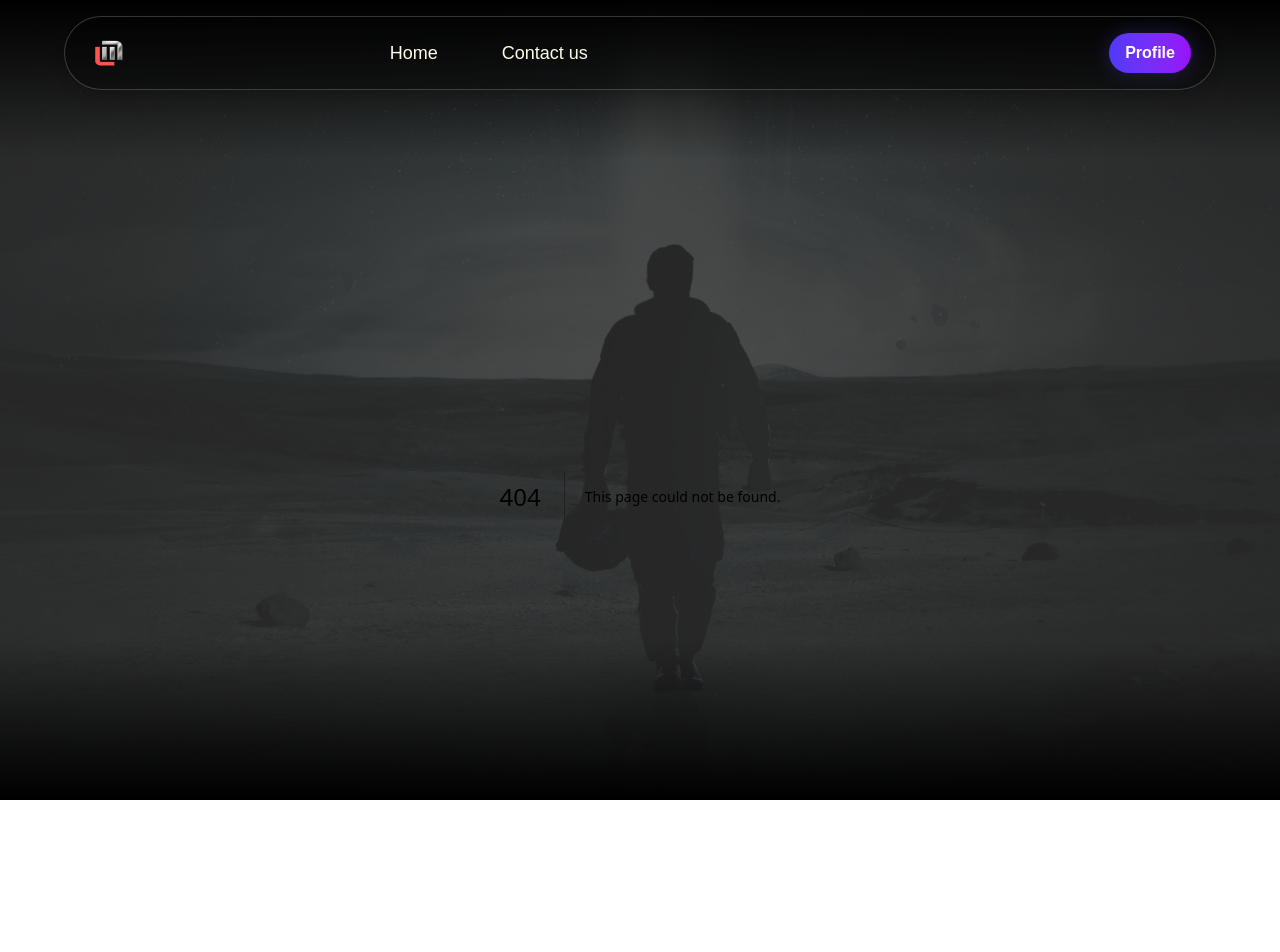
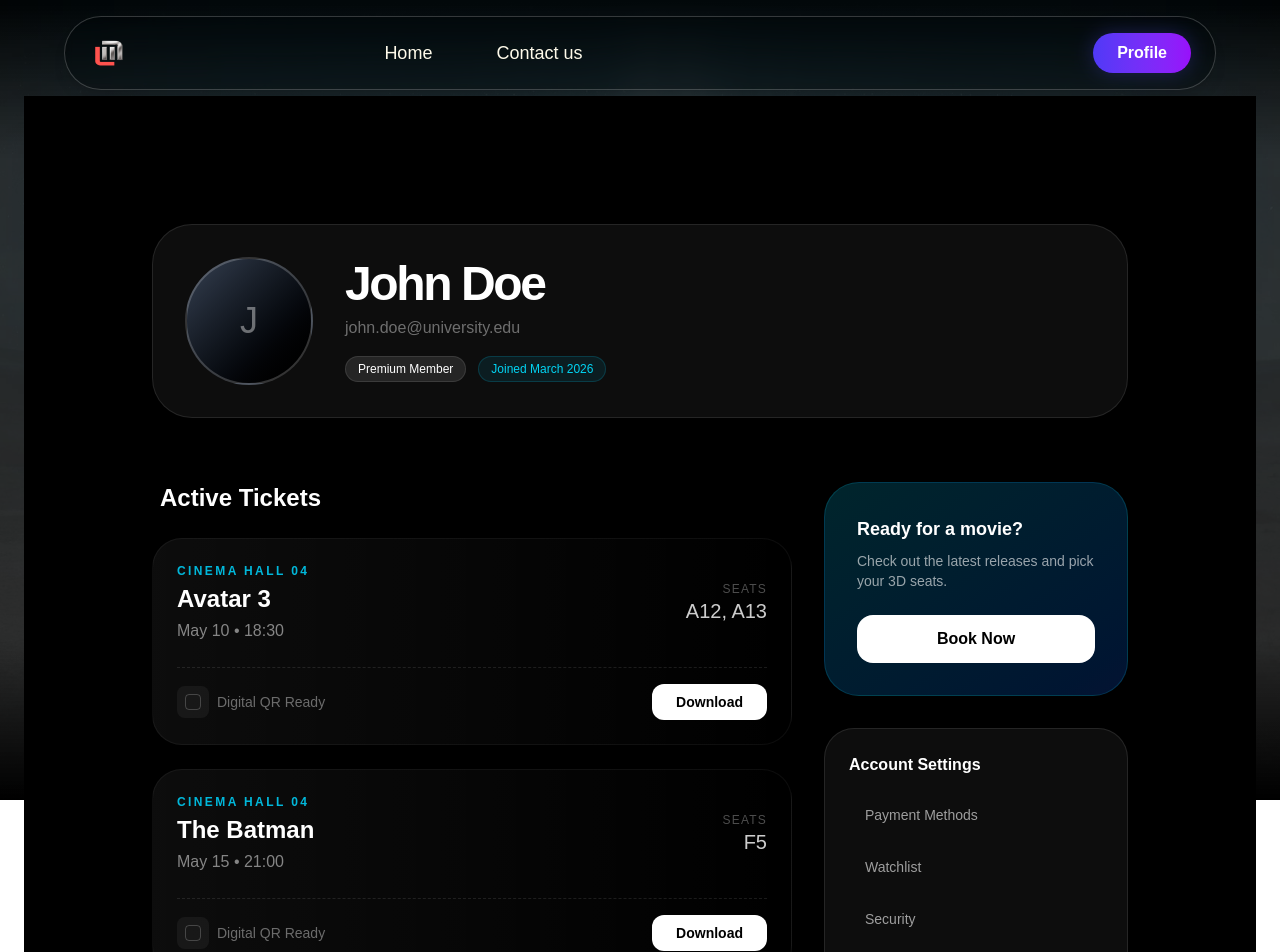
Before and after one commit to shamilka001/CMIS3222-RAD-Project, a Next.js app: page /booking in a window 1280 px wide. Before the commit this address had no page. Shown: the top 952 px of the page. Built offline with nearby package versions, Linux system fonts and the light colour scheme.

Commit message:
initial commit: added cinema dashboard and updated navbar

```diff
--- /dev/null
+++ b/src/app/booking/page.jsx
@@ -0,0 +1,115 @@
+"use client"
+
+import React, { useState } from 'react'
+import Link from 'next/link'
+
+export default function BookingDashboard() {
+  // Mock state - this would eventually come from your database (e.g., Neon Postgres)
+  const [user, setUser] = useState({
+    name: "John Doe",
+    email: "john.doe@university.edu",
+    memberSince: "March 2026",
+    bookings: [
+      { id: 1, movie: "Avatar 3", time: "18:30", date: "May 10", seats: "A12, A13" },
+      { id: 2, movie: "The Batman", time: "21:00", date: "May 15", seats: "F5" }
+    ]
+  })
+
+  return (
+    <div className="min-h-screen bg-black text-white selection:bg-cyan-500/30">
+      {/* Background Glow - Matches your premium cinema vibe */}
+      <div className="fixed top-0 left-1/2 -translate-x-1/2 w-full h-96 bg-cyan-900/20 blur-[120px] -z-10" />
+
+      <main className="max-w-5xl mx-auto px-6 pt-32 pb-20">
+
+        {/* Profile Section */}
+        <div className="flex flex-col md:flex-row items-center gap-8 mb-16 p-8 rounded-[40px] border border-white/10 bg-white/5 backdrop-blur-md">
+          <div className="relative group">
+            <div className="w-32 h-32 rounded-full bg-gradient-to-br from-gray-700 to-black border-2 border-white/20 overflow-hidden">
+              {/* Replace with actual user image if available */}
+              <div className="w-full h-full flex items-center justify-center text-4xl font-light text-white/40">
+                {user.name.charAt(0)}
+              </div>
+            </div>
+            <button className="absolute bottom-0 right-0 p-2 bg-white text-black rounded-full scale-0 group-hover:scale-100 transition-transform">
+              <svg xmlns="http://www.w3.org/2000/svg" width="16" height="16" fill="currentColor" viewBox="0 0 16 16">
+                <path d="M10.5 8.5a2.5 2.5 0 1 1-5 0 2.5 2.5 0 0 1 5 0z"/>
+                <path d="M2 4a2 2 0 0 0-2 2v6a2 2 0 0 0 2 2h12a2 2 0 0 0 2-2V6a2 2 0 0 0-2-2h-1.172a2 2 0 0 1-1.414-.586l-.828-.828A2 2 0 0 0 9.172 2H6.828a2 2 0 0 0-1.414.586l-.828.828A2 2 0 0 1 3.172 4H2zm.5 2a.5.5 0 1 1 0-1 .5.5 0 0 1 0 1zm9 2.5a3.5 3.5 0 1 1-7 0 3.5 3.5 0 0 1 7 0z"/>
+              </svg>
+            </button>
+          </div>
+
+          <div className="text-center md:text-left space-y-2">
+            <h1 className="text-5xl font-bold tracking-tighter">{user.name}</h1>
+            <p className="text-white/40 font-medium">{user.email}</p>
+            <div className="flex gap-3 pt-2 justify-center md:justify-start">
+              <span className="px-3 py-1 rounded-full bg-white/10 border border-white/10 text-xs">Premium Member</span>
+              <span className="px-3 py-1 rounded-full bg-cyan-500/10 border border-cyan-500/20 text-xs text-cyan-400">Joined {user.memberSince}</span>
+            </div>
+          </div>
+        </div>
+
+        {/* Dashboard Grid */}
+        <div className="grid grid-cols-1 lg:grid-cols-3 gap-8">
+
+          {/* Main Bookings List (Left 2 columns) */}
+          <div className="lg:col-span-2 space-y-6">
+            <h2 className="text-2xl font-semibold px-2">Active Tickets</h2>
+
+            {user.bookings.map((ticket) => (
+              <div key={ticket.id} className="group relative overflow-hidden p-6 rounded-[30px] border border-white/5 bg-gradient-to-r from-white/5 to-transparent hover:border-white/20 transition-all duration-500">
+                <div className="flex justify-between items-center">
+                  <div className="space-y-1">
+                    <p className="text-xs uppercase tracking-[0.2em] text-cyan-500 font-bold">Cinema Hall 04</p>
+                    <h3 className="text-2xl font-bold">{ticket.movie}</h3>
+                    <p className="text-white/50">{ticket.date} • {ticket.time}</p>
+                  </div>
+                  <div className="text-right">
+                    <p className="text-xs text-white/30 uppercase tracking-widest">Seats</p>
+                    <p className="text-xl font-mono text-white/80">{ticket.seats}</p>
+                  </div>
+                </div>
+
+                {/* Visual "Dashed Line" to make it look like a ticket */}
+                <div className="mt-6 border-t border-dashed border-white/10 pt-4 flex justify-between items-center">
+                  <div className="flex gap-2">
+                    <div className="w-8 h-8 rounded-lg bg-white/5 flex items-center justify-center">
+                      <div className="w-4 h-4 border border-white/20 rounded-sm" />
+                    </div>
+                    <span className="text-sm self-center text-white/40">Digital QR Ready</span>
+                  </div>
+                  <button className="px-6 py-2 bg-white text-black text-sm font-bold rounded-xl hover:bg-cyan-400 transition-colors">
+                    Download
+                  </button>
+                </div>
+              </div>
+            ))}
+          </div>
+
+          {/* Quick Stats/Actions (Right column) */}
+          <div className="space-y-8">
+             <div className="p-8 rounded-[35px] bg-gradient-to-br from-cyan-500/20 to-blue-600/20 border border-cyan-500/20">
+                <h3 className="text-lg font-bold mb-2">Ready for a movie?</h3>
+                <p className="text-sm text-white/60 mb-6">Check out the latest releases and pick your 3D seats.</p>
+                <Link href="/movies" className="block w-full py-3 bg-white text-black text-center font-bold rounded-2xl hover:scale-[1.02] active:scale-95 transition-all">
+                  Book Now
+                </Link>
+             </div>
+
+             <div className="p-6 rounded-[30px] border border-white/10 bg-white/5">
+                <h3 className="font-semibold mb-4">Account Settings</h3>
+                <div className="space-y-2">
+                   {['Payment Methods', 'Watchlist', 'Security', 'Logout'].map((item) => (
+                     <button key={item} className="w-full text-left px-4 py-3 rounded-xl hover:bg-white/5 text-sm text-white/60 hover:text-white transition-colors">
+                       {item}
+                     </button>
+                   ))}
+                </div>
+             </div>
+          </div>
+
+        </div>
+      </main>
+    </div>
+  )
+}
--- a/src/components/Navbar.jsx
+++ b/src/components/Navbar.jsx
@@ -17,15 +17,21 @@ export default function Navbar() {
           Home
         </Link>
 
+        {/* Note: I kept your href="/movies" as you had it,
+            but you might want to change this to "/contact" later! */}
         <Link href="/movies" className="hover:text-red-400">
           Contact us
         </Link>
       </div>
 
-      {/* Profile Button (RIGHT SIDE) */}
-      <button className="ml-auto px-4 py-2 rounded-full bg-gradient-to-r from-indigo-600 to-purple-600 text-white font-semibold shadow-[0_0_20px_rgba(79,70,229,0.3)] hover:scale-105 transition-all duration-300">
-        Profile
-      </button>
+      {/* Profile Button (RIGHT SIDE) - Now Wrapped in Link */}
+      <div className="ml-auto">
+        <Link href="/booking">
+          <button className="px-6 py-2 rounded-full bg-gradient-to-r from-indigo-600 to-purple-600 text-white font-semibold shadow-[0_0_20px_rgba(79,70,229,0.3)] hover:scale-105 transition-all duration-300 active:scale-95">
+            Profile
+          </button>
+        </Link>
+      </div>
 
     </nav>
   )
```
